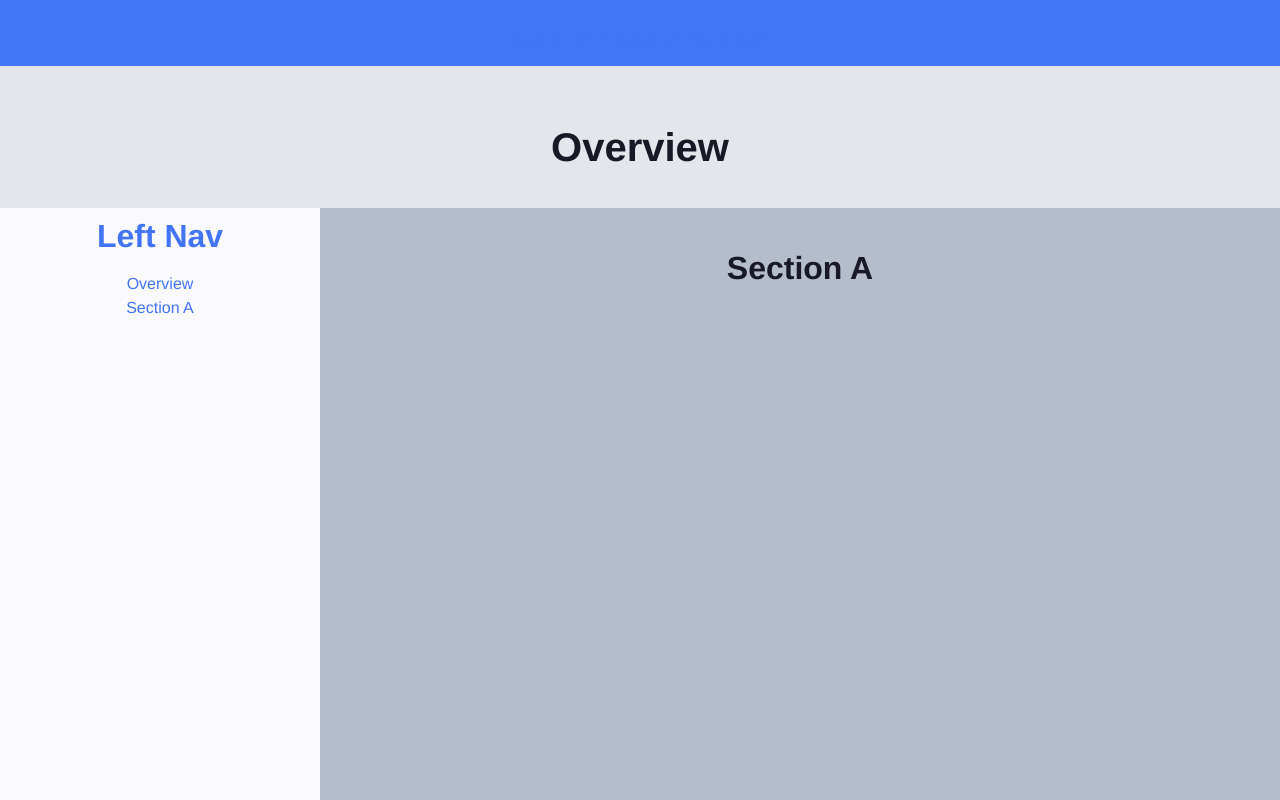
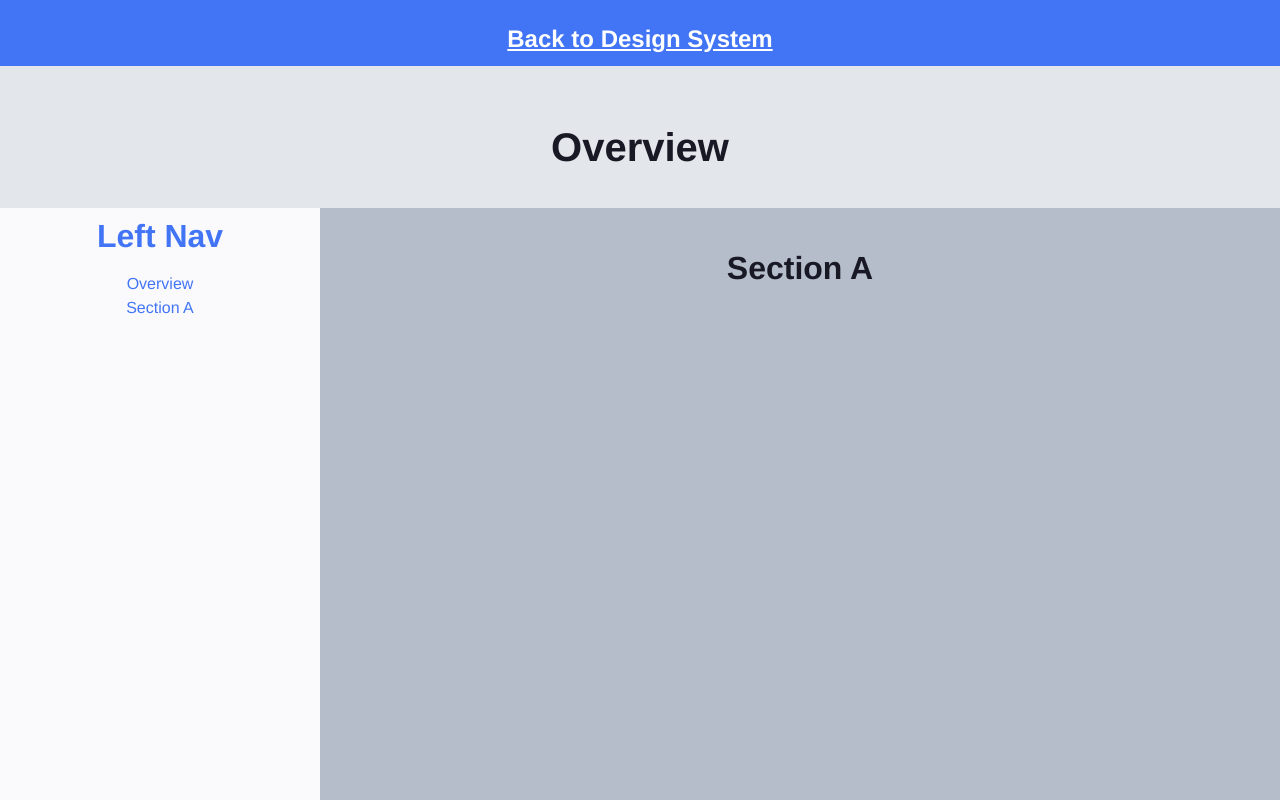
Before and after one commit to Clever/design-system, a website: page clever-portal.html in a window 1280 px wide. Shown: the top 800 px of the page. Drawn offline with Linux system fonts and the light colour scheme.

Commit message:
back link from page layouts

```diff
--- a/clever-portal.html
+++ b/clever-portal.html
@@ -13,7 +13,7 @@
 	<div class="center flex flex-wrap">
 		<nav class="flex col-12">
 			<div class="flex-auto bg-blue">
-				<h1 class="h3 white"><a href="http://clever.github.io/design-system">Back to Design System</a></h1>
+				<h1 class="h3"><a href="http://clever.github.io/design-system" class="white">Back to Design System</a></h1>
 			</div>
 		</nav>
 		<div class="flex flex-column col-12">
```
Also changed, not shown: default-layout.html (+1 -1 lines), sidebar-in-content.html (+1 -1 lines).
